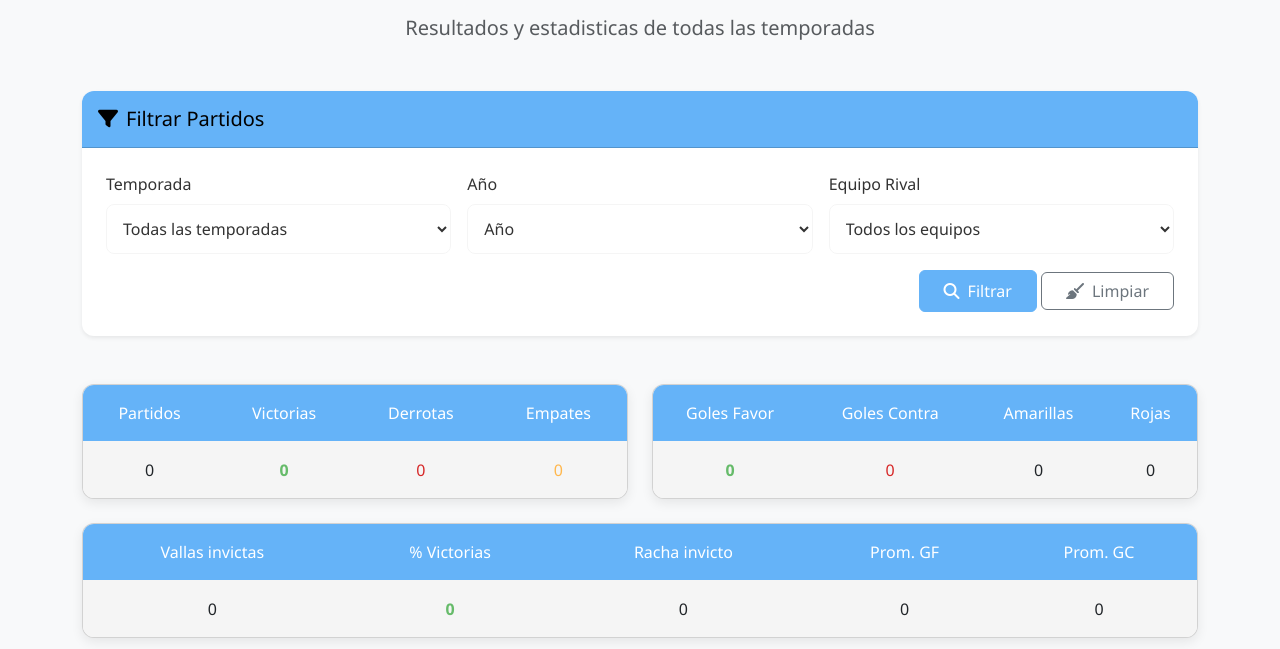
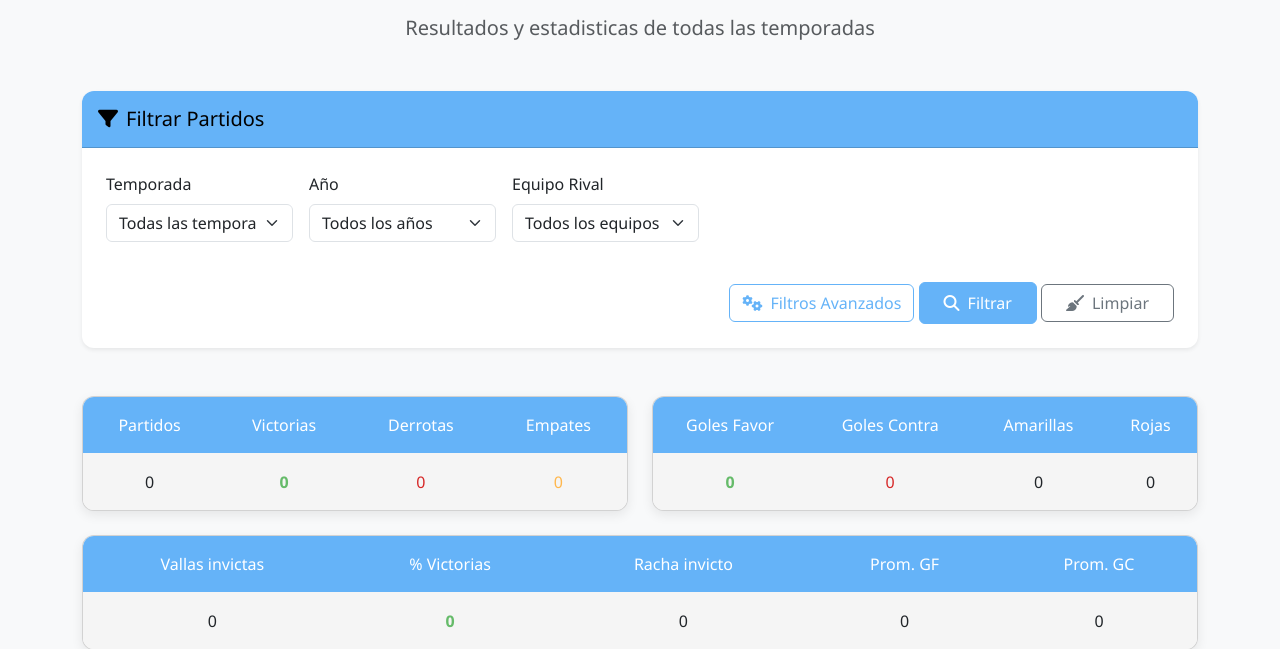
Before and after one commit to Valentin0804/HistorialClub, a Django app: page /historicos/ in a window 1280 px wide. Shown: the part 218-867 px from the top of the page. Run offline with Django 5.2, Linux system fonts and the light colour scheme; data that the repository does not hold is empty; parts of the project's set-up code (start-up, migrations or seed data) failed here and were passed over.

Commit message:
Cambios en el filtro de historicos

```diff
--- a/Backend/historial/admin.py
+++ b/Backend/historial/admin.py
@@ -129,7 +129,7 @@ class RojaInline(admin.TabularInline):
 
 @admin.register(Partido)
 class PartidoAdmin(admin.ModelAdmin):
-    list_display = ('fecha','instancia', 'vs_rival', 'resultado', 'arbitro','torneo_link', 'detalle_link')
+    list_display = ('fecha','instancia', 'vs_rival', 'jugado','resultado', 'arbitro','torneo_link', 'detalle_link')
     list_filter = ('torneo', 'fecha', 'tipo')
     search_fields = ('rival__nombre', 'torneo__nombre', 'arbitro')
     inlines = [GolInline, AmarillaInline, RojaInline]
@@ -137,7 +137,7 @@ class PartidoAdmin(admin.ModelAdmin):
 
     fieldsets = (
         (None, {
-            'fields': ('fecha', 'torneo', 'rival', 'tipo', 'arbitro', 'instancia', 'descripcion')
+            'fields': ('fecha', 'torneo', 'rival', 'tipo', 'arbitro', 'instancia', 'descripcion', 'jugado')
         }),
         ('Resultado', {
             'fields': ('goles_chabas', 'goles_rival')
--- a/Backend/historial/models.py
+++ b/Backend/historial/models.py
@@ -19,6 +19,7 @@ class Jugador(models.Model):
         ('MED', 'Mediocampista'),
         ('DEL', 'Delantero'),
         ('DT', 'Director Técnico'),
+        ('SD', 'Sin Definir'),
     ]
 
     ESTADO_OPCIONES = [
@@ -83,7 +84,7 @@ class Partido(models.Model):
 
     TIPO = [('L', 'Local'), ('V', 'Visitante')]
 
-    fecha = models.DateField()
+    fecha = models.DateField(blank=True, null=True)
     torneo = models.ForeignKey(Torneo, on_delete=models.PROTECT)
     rival = models.ForeignKey(Club, on_delete=models.PROTECT)
     arbitro = models.CharField(max_length=100, blank=True, default="", verbose_name="árbitro")
@@ -92,6 +93,8 @@ class Partido(models.Model):
     goles_chabas = models.PositiveIntegerField(default=0)
     goles_rival = models.PositiveIntegerField(default=0)
     descripcion = models.TextField(blank=True, null=True)
+    jugado = models.BooleanField(default=True, help_text="Marcar si el partido ya fue jugado")
+
 
     # Relaciones para estadísticas
     goleadores = models.ManyToManyField(
--- a/Backend/historial/templates/historial/historicos.html
+++ b/Backend/historial/templates/historial/historicos.html
@@ -13,7 +13,8 @@
 
     <div class="text-center mb-5">
         <h1 class="display-4 fw-bold text-primary mb-3">
-            <i class="fas fa-history me-2"></i>Partidos Históricos </h1>
+            <i class="fas fa-history me-2"></i>Partidos Históricos
+        </h1>
         <p class="lead text-muted"> Resultados y estadisticas de todas las temporadas </p>
     </div>
 
@@ -24,41 +25,102 @@
         </div>
         <div class="card-body">
             <form method="get" class="filter-form">
-                <div class="form-group">
-                    <label for="temporada">Temporada</label>
-                    <select name="temporada" id="temporada">
-                        <option value>Todas las temporadas</option>
+                <div class="row g-3">
+                    <!-- Temporada -->
+                    <div class="col-md-4">
+                        <label for="temporada" class="form-label">Temporada</label>
+                        <select name="temporada" id="temporada" class="form-select">
+                            <option value="">Todas las temporadas</option>
                             {% for temporada in temporadas %}
-                        <option value="{{ temporada }}" {% if filtros.temporada == temporada %}selected{% endif %}>
+                            <option value="{{ temporada }}" {% if filtros.temporada == temporada %} selected {% endif %}>
                                 {{ temporada }}
                             </option>
                             {% endfor %}
                         </select>
                     </div>
 
-                <div class="form-group">
-                    <label for="Año">Año</label>
-                    <select name="anio">
-                        <option>Año</option>
+                    <!-- Año -->
+                    <div class="col-md-4">
+                        <label for="anio" class="form-label">Año</label>
+                        <select name="anio" id="anio" class="form-select">
+                            <option value="">Todos los años</option>
                             {% for año in años %}
-                            <option value="{{ año }}" {% if filtros.anio == año|stringformat:"s" %}selected{% endif %}>{{ año }}</option>
+                            <option value="{{ año }}" {% if filtros.anio == año|stringformat:"s" %} selected {% endif %}>
+                                {{ año }}
+                            </option>
                             {% endfor %}
                         </select>
                     </div>
 
-                <div class="form-group">
-                    <label for="equipo">Equipo Rival</label>
-                    <select name="equipo" id="equipo">
-                        <option value>Todos los equipos</option>
+                    <!-- Equipo -->
+                    <div class="col-md-4">
+                        <label for="equipo" class="form-label">Equipo Rival</label>
+                        <select name="equipo" id="equipo" class="form-select">
+                            <option value="">Todos los equipos</option>
                             {% for equipo in equipos %}
-                        <option value="{{ equipo.id }}" {% if filtros.equipo == equipo.id|stringformat:"s" %}selected{% endif %}>
+                            <option value="{{ equipo.id }}" {% if filtros.equipo == equipo.id|stringformat:"s" %} selected {% endif %}>
                                 {{ equipo.nombre }}
                             </option>
                             {% endfor %}
                         </select>
                     </div>
+                </div>
 
-                <div class="col-12 text-end">
+
+
+                <!-- Filtros Avanzados -->
+                <div class="collapse mt-3" id="filtrosAvanzados">
+                    <div class="row g-3">
+
+                        <!-- Fecha desde -->
+                        <div class="col-md-4">
+                            <label for="fecha_desde" class="form-label">Desde (fecha)</label>
+                            <input type="date" name="fecha_desde" id="fecha_desde" value="{{ filtros.fecha_desde }}"
+                                class="form-control">
+                        </div>
+
+                        <!-- Fecha hasta -->
+                        <div class="col-md-4">
+                            <label for="fecha_hasta" class="form-label">Hasta (fecha)</label>
+                            <input type="date" name="fecha_hasta" id="fecha_hasta" value="{{ filtros.fecha_hasta }}"
+                                class="form-control">
+                        </div>
+
+                        <!-- Últimos N partidos -->
+                        <div class="col-md-4">
+                            <label for="ultimos" class="form-label">Últimos N partidos</label>
+                            <input type="number" min="1" name="ultimos" id="ultimos" value="{{ filtros.ultimos }}"
+                                class="form-control" placeholder="Ej: 10">
+                        </div>
+
+                        <!-- Desde tal partido -->
+                        <div class="col-md-6">
+                            <label for="desde_partido" class="form-label">Desde el siguiente partido</label>
+                            <select name="desde_partido" id="desde_partido" class="form-select">
+                                <option value="">Seleccionar partido</option>
+                                {% for p in partidos_disponibles %}
+                                <option value="{{ p.id }}" {% if filtros.desde_partido == p.id|stringformat:"s" %} selected {% endif %}>
+                                    {{ p.fecha|date:"d/m/Y" }} vs {{ p.rival.nombre }}
+                                </option>
+                                {% endfor %}
+                            </select>
+                        </div>
+
+                    </div>
+                </div>
+
+                <!-- Botones -->
+
+                <!-- Botón para mostrar filtros avanzados -->
+
+                <div class="col-12 text-end mt-4">
+
+                    <a class="btn btn-outline-primary" data-bs-toggle="collapse" href="#filtrosAvanzados" role="button"
+                        aria-expanded="false" aria-controls="filtrosAvanzados">
+                        <i class="fas fa-cogs me-2"></i>Filtros Avanzados
+                    </a>
+
+
                     <button type="submit" class="btn btn-primary px-4">
                         <i class="fas fa-search me-2"></i>Filtrar
                     </button>
@@ -68,6 +130,7 @@
                 </div>
             </form>
         </div>
+
     </div>
 
     <div class="stats-grid">
--- a/Backend/historial/views.py
+++ b/Backend/historial/views.py
@@ -5,19 +5,29 @@ from django.utils import timezone
 
 
 def home(request):
-    # Obtener estadísticas para la portada
+     # Obtener estadísticas para la portada
     partidos_count = Partido.objects.count()
     titulos_count = 12  # Reemplaza con tu modelo real si lo tienes
     jugadores_count = Jugador.objects.count()
 
-    # Obtener último partido jugado
-    ultimo_partido = Partido.objects.select_related('rival', 'torneo').order_by('-fecha').first()
+    # Último partido jugado
+    ultimo_partido = Partido.objects.select_related('rival', 'torneo')\
+        .filter(jugado=True)\
+        .order_by('-fecha')\
+        .first()
+
+    # Próximo partido (aún no jugado)
+    proximo_partido = Partido.objects.select_related('rival', 'torneo')\
+        .filter(jugado=False)\
+        .order_by('fecha')\
+        .first()
 
     return render(request, 'historial/home.html', {
         'partidos_count': partidos_count,
         'titulos_count': titulos_count,
         'jugadores_count': jugadores_count,
-        'ultimo_partido': ultimo_partido
+        'ultimo_partido': ultimo_partido,
+        'proximo_partido': proximo_partido,
     })
 
 def lista_partidos(request):
@@ -58,45 +68,71 @@ def temporada_actual(request):
     })
 
 def historicos(request):
-    # Años únicos disponibles (extraídos de las fechas de los partidos)
+    # Filtros y opciones
     años_disponibles = Partido.objects.dates('fecha', 'year', order='DESC')
     equipos = Club.objects.all()
     temporadas = Torneo.objects.values_list('nombre', flat=True).distinct()
+    partidos_disponibles = Partido.objects.order_by('-fecha')
 
-    # Filtros desde GET
+    # Filtros GET
     temporada_seleccionada = request.GET.get('temporada')
     equipo_seleccionado = request.GET.get('equipo')
     año_seleccionado = request.GET.get('anio')
+    fecha_desde = request.GET.get('fecha_desde')
+    fecha_hasta = request.GET.get('fecha_hasta')
+    ultimos_n = request.GET.get('ultimos')
+    desde_partido_id = request.GET.get('desde_partido')
 
+    # Aplicar filtros
     partidos = Partido.objects.all()
 
-    # Filtro por temporada
     if temporada_seleccionada:
         partidos = partidos.filter(torneo__nombre=temporada_seleccionada)
 
-    # Filtro por año
     if año_seleccionado and año_seleccionado.isdigit():
         partidos = partidos.filter(fecha__year=int(año_seleccionado))
 
-    # Filtro por equipo
     if equipo_seleccionado and equipo_seleccionado.isdigit():
         partidos = partidos.filter(rival__id=int(equipo_seleccionado))
 
+    if fecha_desde:
+        partidos = partidos.filter(fecha__gte=fecha_desde)
 
-    # Estadísticas
-    total_partidos = partidos.count()
-    total_goles_a_favor = partidos.aggregate(total=Sum('goles_chabas'))['total'] or 0
-    total_goles_en_contra = partidos.aggregate(total=Sum('goles_rival'))['total'] or 0
-    total_amarillas = TarjetaAmarilla.objects.filter(partido__in=partidos).count()
-    total_rojas = TarjetaRoja.objects.filter(partido__in=partidos).count()
+    if fecha_hasta:
+        partidos = partidos.filter(fecha__lte=fecha_hasta)
 
-    victorias = partidos.filter(goles_chabas__gt=F('goles_rival')).count()
-    derrotas = partidos.filter(goles_chabas__lt=F('goles_rival')).count()
-    empates = partidos.filter(goles_chabas=F('goles_rival')).count()
-    vallas_invictas = partidos.filter(goles_rival=0).count()
+    if desde_partido_id and desde_partido_id.isdigit():
+        partido_ref = Partido.objects.filter(id=int(desde_partido_id)).first()
+        if partido_ref:
+            partidos = partidos.filter(fecha__gte=partido_ref.fecha)
 
-    # Cálculo de rachas
-    partidos_ordenados = partidos.order_by('fecha')
+    # Ordenamos por fecha descendente antes del corte
+    partidos_filtrados = partidos.order_by('-fecha')
+
+    # Si se pidieron los últimos N partidos, se aplica después del resto de filtros
+    if ultimos_n and ultimos_n.isdigit():
+        partidos_mostrados = list(partidos_filtrados[:int(ultimos_n)])
+    else:
+        partidos_mostrados = list(partidos_filtrados)
+
+    # Estadísticas (solo de los partidos mostrados)
+    total_partidos = len(partidos_mostrados)
+    total_goles_a_favor = sum(p.goles_chabas for p in partidos_mostrados)
+    total_goles_en_contra = sum(p.goles_rival for p in partidos_mostrados)
+
+    partidos_ids = [p.id for p in partidos_mostrados]
+    total_amarillas = TarjetaAmarilla.objects.filter(partido_id__in=partidos_ids).count()
+    total_rojas = TarjetaRoja.objects.filter(partido_id__in=partidos_ids).count()
+
+    victorias = sum(1 for p in partidos_mostrados if p.goles_chabas > p.goles_rival)
+    empates = sum(1 for p in partidos_mostrados if p.goles_chabas == p.goles_rival)
+    derrotas = sum(1 for p in partidos_mostrados if p.goles_chabas < p.goles_rival)
+    vallas_invictas = sum(1 for p in partidos_mostrados if p.goles_rival == 0)
+
+    # Cálculo de rachas (en orden cronológico)
+    partidos_ordenados = sorted(
+    [p for p in partidos_mostrados if p.fecha is not None],
+    key=lambda p: p.fecha)
     racha_actual_no_perdidos = 0
     max_racha_no_perdidos = 0
     racha_actual_ganados = 0
@@ -133,17 +169,23 @@ def historicos(request):
         'max_racha_no_perdidos': max_racha_no_perdidos,
         'promedio_goles_favor': round(promedio_goles_favor, 2),
         'promedio_goles_contra': round(promedio_goles_contra, 2),
+        'max_racha_ganados': max_racha_ganados,
     }
 
     return render(request, 'historial/historicos.html', {
-        'partidos': partidos.order_by('-fecha'),
+        'partidos': partidos_mostrados,  # Se muestran en la tabla
         'temporadas': temporadas,
         'equipos': equipos,
-        'años': [año.year for año in años_disponibles],  # Solo el número de año
+        'años': [año.year for año in años_disponibles],
+        'partidos_disponibles': partidos_disponibles,
         'filtros': {
             'temporada': temporada_seleccionada,
             'equipo': equipo_seleccionado,
-            'anio': año_seleccionado
+            'anio': año_seleccionado,
+            'fecha_desde': fecha_desde,
+            'fecha_hasta': fecha_hasta,
+            'ultimos': ultimos_n,
+            'desde_partido': desde_partido_id,
         },
         'estadisticas': estadisticas
     })
```
Also changed, not shown: Backend/historial/templates/historial/home.html (+52 -0 lines), Backend/historial/migrations/0005_partido_jugado_alter_partido_fecha.py (added), Backend/historial/migrations/0006_alter_partido_jugado.py (added). Lines whose indentation alone changed are shown as unchanged.
